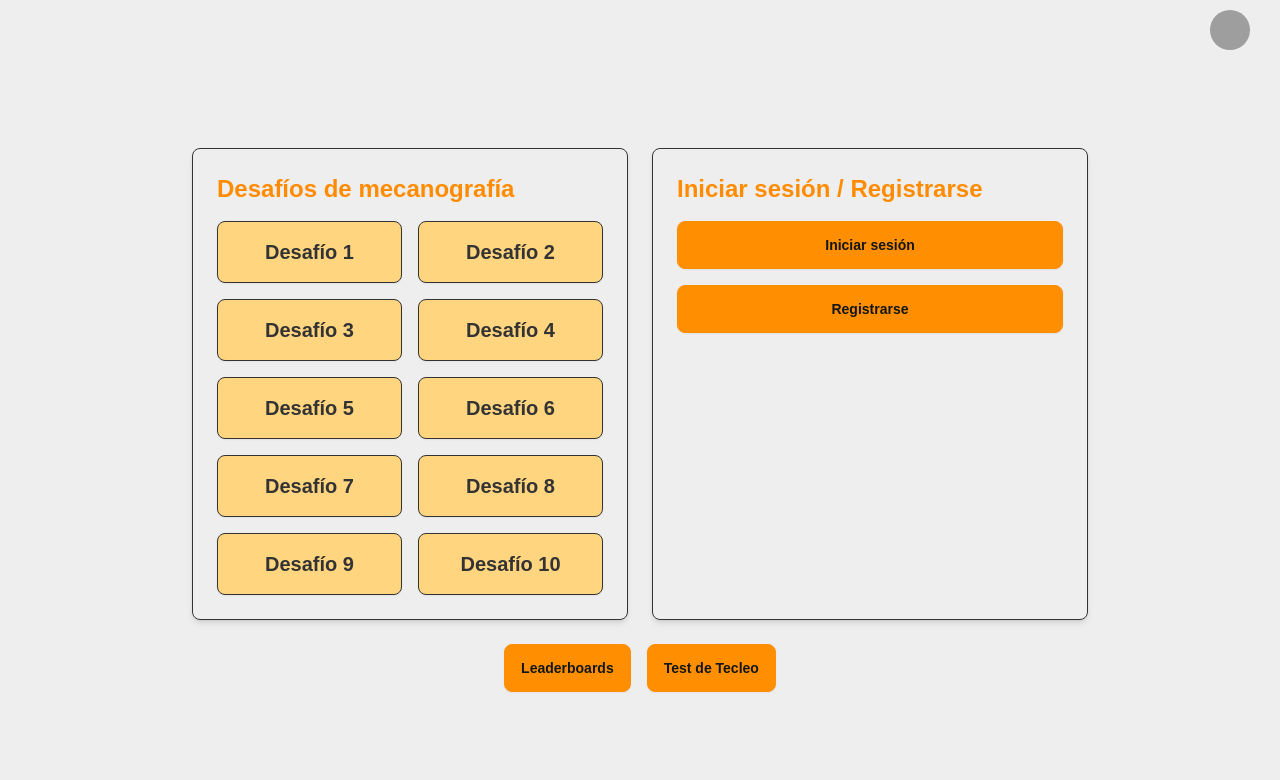
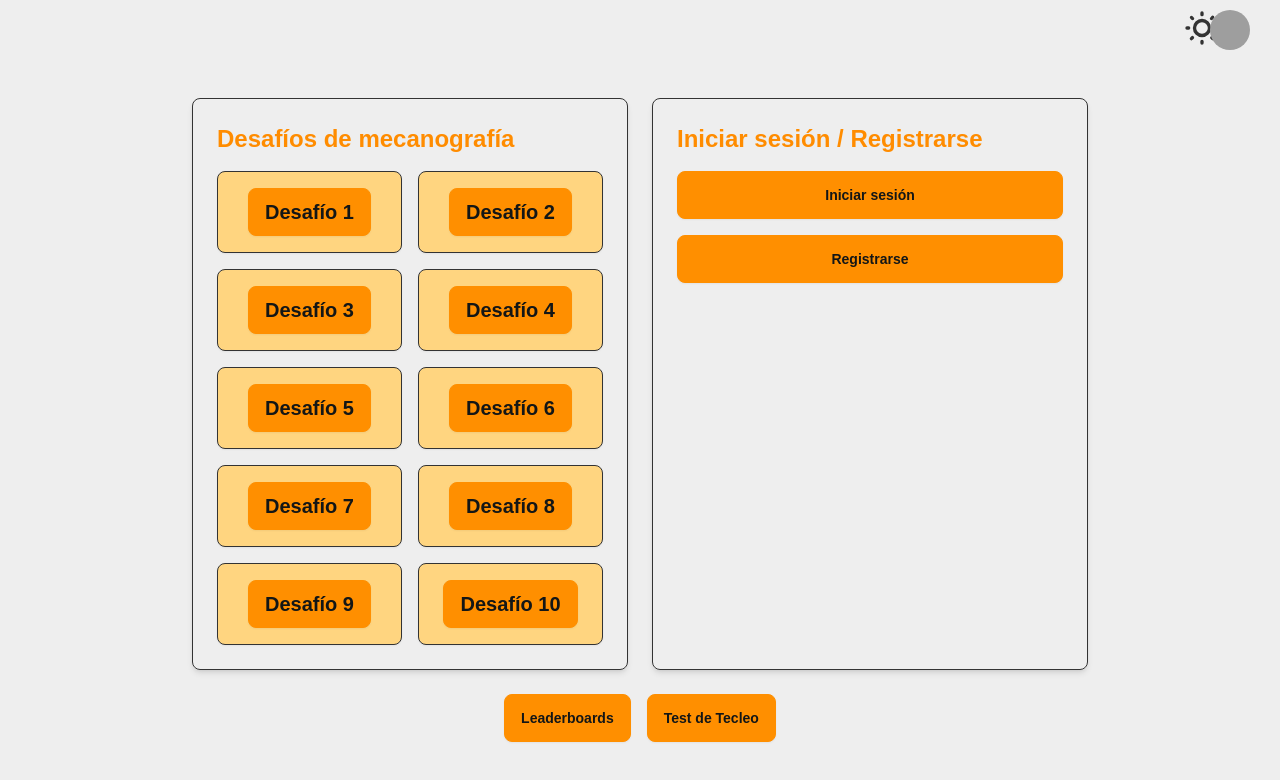
Before and after one commit to francohenker/aux-typing, a React (Create React App) app in the folder frontend/: page / in a window 1280 px wide. Shown: the top 780 px of the page. Built offline with nearby package versions, Linux system fonts and the light colour scheme; grey boxes are pictures that could not be loaded.

Commit message:
update style with daisy library NOT FINISHED (with bugs)

```diff
--- /dev/null
+++ b/frontend/src/components/Navbarr.jsx
@@ -0,0 +1,36 @@
+
+function Navbarr() {
+    <div className="navbar bg-base-100">
+        <div className="flex-1">
+            <a className="btn btn-ghost text-xl">daisyUI</a>
+        </div>
+        <div className="flex-none gap-2">
+            <div className="form-control">
+                <input type="text" placeholder="Search" className="input input-bordered w-24 md:w-auto" />
+            </div>
+            <div className="dropdown dropdown-end">
+                <div tabIndex={0} role="button" className="btn btn-ghost btn-circle avatar">
+                    <div className="w-10 rounded-full">
+                        <img
+                            alt="Tailwind CSS Navbar component"
+                            src="https://img.daisyui.com/images/stock/photo-1534528741775-53994a69daeb.webp" />
+                    </div>
+                </div>
+                <ul
+                    tabIndex={0}
+                    className="menu menu-sm dropdown-content bg-base-100 rounded-box z-[1] mt-3 w-52 p-2 shadow">
+                    <li>
+                        <a className="justify-between">
+                            Profile
+                            <span className="badge">New</span>
+                        </a>
+                    </li>
+                    <li><a>Settings</a></li>
+                    <li><a>Logout</a></li>
+                </ul>
+            </div>
+        </div>
+    </div>
+
+}
+export default Navbarr;
--- /dev/null
+++ b/frontend/src/components/ThemeChange.jsx
@@ -0,0 +1,47 @@
+import {useEffect, useState} from 'react';
+import '../styles/ThemeChange.css';
+
+function ThemeChange() {
+    const [isDarkMode, setIsDarkMode] = useState(false);
+
+    useEffect(() => {
+        const theme = isDarkMode ? 'night' : 'halloween';
+
+        document.documentElement.setAttribute('data-theme', theme);
+      }, [isDarkMode]);
+
+      const handleThemeChange = (e) =>{
+        setIsDarkMode(e.target.checked);
+      }
+
+    return (
+        <label className= "swap swap-rotate theme-container bg-gradient-to-t-900">
+          {/* this hidden checkbox controls the state */}
+          <input
+            type="checkbox"
+            className="theme-controller"
+            onChange={handleThemeChange}
+            checked={isDarkMode} // Controla el estado del checkbox
+            />
+
+          {/* sun icon */}
+          <svg
+            className="swap-off h-10 w-10 fill-current"
+            xmlns="http://www.w3.org/2000/svg"
+            viewBox="0 0 24 24">
+            <path
+              d="M5.64,17l-.71.71a1,1,0,0,0,0,1.41,1,1,0,0,0,1.41,0l.71-.71A1,1,0,0,0,5.64,17ZM5,12a1,1,0,0,0-1-1H3a1,1,0,0,0,0,2H4A1,1,0,0,0,5,12Zm7-7a1,1,0,0,0,1-1V3a1,1,0,0,0-2,0V4A1,1,0,0,0,12,5ZM5.64,7.05a1,1,0,0,0,.7.29,1,1,0,0,0,.71-.29,1,1,0,0,0,0-1.41l-.71-.71A1,1,0,0,0,4.93,6.34Zm12,.29a1,1,0,0,0,.7-.29l.71-.71a1,1,0,1,0-1.41-1.41L17,5.64a1,1,0,0,0,0,1.41A1,1,0,0,0,17.66,7.34ZM21,11H20a1,1,0,0,0,0,2h1a1,1,0,0,0,0-2Zm-9,8a1,1,0,0,0-1,1v1a1,1,0,0,0,2,0V20A1,1,0,0,0,12,19ZM18.36,17A1,1,0,0,0,17,18.36l.71.71a1,1,0,0,0,1.41,0,1,1,0,0,0,0-1.41ZM12,6.5A5.5,5.5,0,1,0,17.5,12,5.51,5.51,0,0,0,12,6.5Zm0,9A3.5,3.5,0,1,1,15.5,12,3.5,3.5,0,0,1,12,15.5Z" />
+          </svg>
+
+          {/* moon icon */}
+          <svg
+            className="swap-on h-10 w-10 fill-current"
+            xmlns="http://www.w3.org/2000/svg"
+            viewBox="0 0 24 24">
+            <path
+              d="M21.64,13a1,1,0,0,0-1.05-.14,8.05,8.05,0,0,1-3.37.73A8.15,8.15,0,0,1,9.08,5.49a8.59,8.59,0,0,1,.25-2A1,1,0,0,0,8,2.36,10.14,10.14,0,1,0,22,14.05,1,1,0,0,0,21.64,13Zm-9.5,6.69A8.14,8.14,0,0,1,7.08,5.22v.27A10.15,10.15,0,0,0,17.22,15.63a9.79,9.79,0,0,0,2.1-.22A8.11,8.11,0,0,1,12.14,19.73Z" />
+          </svg>
+        </label>
+    )
+}
+export default ThemeChange
--- a/frontend/src/pages/App.js
+++ b/frontend/src/pages/App.js
@@ -8,6 +8,9 @@ import RegisterPage from './RegisterPage';
 import AuthCallback from './AuthCallback'; // Importa el nuevo componente
 import CustomTextUser from '../components/CustomTextUser';
 import UserProfile from '../components/UserProfile';
+import ThemeChange from '../components/ThemeChange';
+import Navbarr from '../components/Navbarr';
+
 
 function App() {
   const handleChallengeClick = (challengeNumber) => {
@@ -15,30 +18,40 @@ function App() {
   };
 
   return (
-    <Routes>
+    <Routes >
       <Route path="/" element={
-        <div className="flex flex-col items-center justify-center min-h-screen bg-white p-6">
-          <UserProfile />
+
+
+        <div className=" flex flex-col items-center justify-center min-h-screen p-6">
+
+          <div className=''>
+
+            <ThemeChange />
+            <UserProfile />
+
+
+          </div>
 
           <div className="grid grid-cols-1 md:grid-cols-2 gap-6 w-full max-w-4xl">
             {/* Sección de desafíos de mecanografía */}
-            <div className="bg-white p-6 rounded-lg shadow-md border border-black">
+            <div className="p-6 rounded-lg shadow-md border border-black">
               <h2 className="text-2xl font-bold mb-4 text-orange-600">Desafíos de mecanografía</h2>
               <div className="grid grid-cols-2 gap-4">
                 {[...Array(10).keys()].map(i => (
                   <div
                     key={i}
-                    onClick={() => handleChallengeClick(i + 1)}
+                    onClick={() => handleChallengeClick(1)}
                     className="bg-orange-100 p-4 rounded-lg shadow-sm text-center cursor-pointer border border-black hover:bg-orange-200 transition-colors duration-300"
                   >
-                    <span className="text-xl font-semibold">{`Desafío ${i + 1}`}</span>
+                    <button className="btn btn-primary text-xl font-semibold">{`Desafío ${i + 1}`}</button>
+
                   </div>
                 ))}
               </div>
             </div>
 
             {/* Sección de inicio de sesión / registro */}
-            <div className="bg-white p-6 rounded-lg shadow-md border border-black">
+            <div className="p-6 rounded-lg shadow-md border border-black">
               <h2 className="text-2xl font-bold mb-4 text-orange-600">Iniciar sesión / Registrarse</h2>
               <div className="flex flex-col space-y-4">
                 <button className="btn btn-primary" onClick={() => window.location.href = '/LoginPage'}>
--- a/frontend/src/pages/LoginPage.js
+++ b/frontend/src/pages/LoginPage.js
@@ -1,4 +1,6 @@
 import React, { useState } from 'react';
+import ThemeChange from '../components/ThemeChange';
+import UserProfile from '../components/UserProfile';
 
 const LoginPage = () => {
   const [nickname, setUsername] = useState('');
@@ -29,22 +31,24 @@ const LoginPage = () => {
   };
 
   return (
-    <div className="flex flex-col items-center justify-center min-h-screen bg-gray-100">
-      <div className="bg-white p-6 rounded-lg shadow-md w-full max-w-sm">
-        <h2 className="text-2xl font-bold mb-4 text-orange-600">Iniciar Sesión</h2>
+    <div className="flex flex-col items-center justify-center min-h-screen">
+      <div className="p-6 rounded-lg shadow-md w-full max-w-sm">
+        <ThemeChange/>
+        <UserProfile/>
+        <h2 className="text-center text-2xl font-bold mb-4 text-orange-600">Iniciar Sesión</h2>
         <input
           type="text"
           placeholder="Usuario"
           value={nickname}
           onChange={(e) => setUsername(e.target.value)}
-          className="w-full mb-3 p-2 border border-gray-300 rounded"
+          className="bg-transparent input input-bordered input-warning w-full max-w mb-2 text-center"
         />
         <input
           type="password"
           placeholder="Contraseña"
           value={password}
           onChange={(e) => setPassword(e.target.value)}
-          className="w-full mb-4 p-2 border border-gray-300 rounded"
+          className="bg-transparent input input-bordered input-warning w-full max-w mb-2 text-center"
         />
         <button
           onClick={handleLogin}
@@ -56,7 +60,7 @@ const LoginPage = () => {
           <span className="block mb-2">O</span>
           <button
             onClick={handleGoogleLogin}
-            className="bg-blue-500 text-white px-4 py-2 rounded-md border border-black hover:bg-blue-600 w-full"
+            className="text-white px-4 py-2 rounded-md border border-black hover:bg-blue-600 w-full"
           >
             Iniciar sesión con Google
           </button>
--- a/frontend/src/pages/RegisterPage.js
+++ b/frontend/src/pages/RegisterPage.js
@@ -1,4 +1,6 @@
 import React, { useState } from 'react';
+import ThemeChange from '../components/ThemeChange';
+import UserProfile from '../components/UserProfile';
 
 const RegisterPage = () => {
   const [nickname, setUsername] = useState('');
@@ -21,7 +23,9 @@ const RegisterPage = () => {
 
   return (
     <div className="flex flex-col items-center justify-center min-h-screen bg-gray-100">
-      <div className="bg-white p-6 rounded-lg shadow-md w-full max-w-sm">
+      <div className="p-6 rounded-lg shadow-md w-full max-w-sm">
+        <ThemeChange/>
+        <UserProfile/>
         <h2 className="text-2xl font-bold mb-4 text-orange-600">Registrar</h2>
         <input
           type="text"
--- /dev/null
+++ b/frontend/src/styles/ThemeChange.css
@@ -0,0 +1,5 @@
+.theme-container {
+    position: absolute;
+    top: 1%;
+    right: 4.5%;
+}
--- a/frontend/tailwind.config.js
+++ b/frontend/tailwind.config.js
@@ -17,7 +17,18 @@ module.exports = {
   },
 
   daisyui: {
-    themes: ["halloween"],
+    themes: ["halloween", "light", {
+      dark: {
+        "primary": "#793ef9",
+        "secondary": "#d926a9",
+        "accent": "#1fb2a5",
+        "neutral": "#2a2e37",
+        "base-100": "#1f2937", // Fondo oscuro para el tema 'dark'
+        "base-200": "#111827", // Fondo secundario oscuro
+        "base-content": "#ffffff",
+      }
+    }]
+    // themes: ["halloween","dark"],
   },
   plugins: [
     function ({ addUtilities }) {
```
Also changed, not shown: frontend/src/components/UserProfile.jsx (+2 -41 lines).
